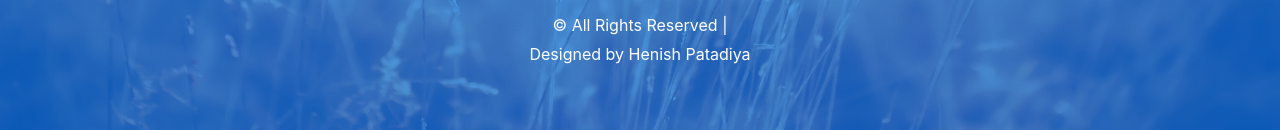
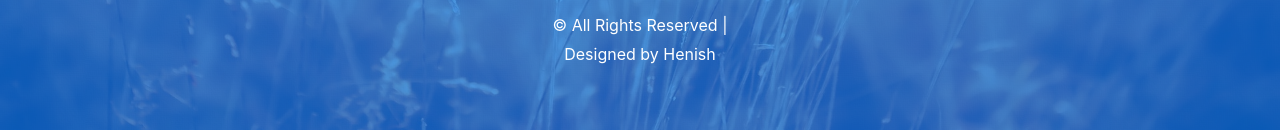
Before and after one commit to HenishPatadiya/henish, a plain HTML site: page index.html in a window 1280 px wide. Shown: the part 4456-4586 px from the top of the page. Drawn offline with Linux system fonts and the light colour scheme; files whose address does not match are found by name.

Commit message:
Change name
Desined by henish

```diff
--- a/index.html
+++ b/index.html
@@ -387,7 +387,7 @@
                   Licensing information: https://bootstrapmade.com/license/
                   Purchase the pro version with working PHP/AJAX contact form: https://bootstrapmade.com/buy/?theme=DevFolio
                 -->
-                Designed by Henish Patadiya</a>
+                Designed by Henish </a>
               </div>
             </div>
           </div>
```
